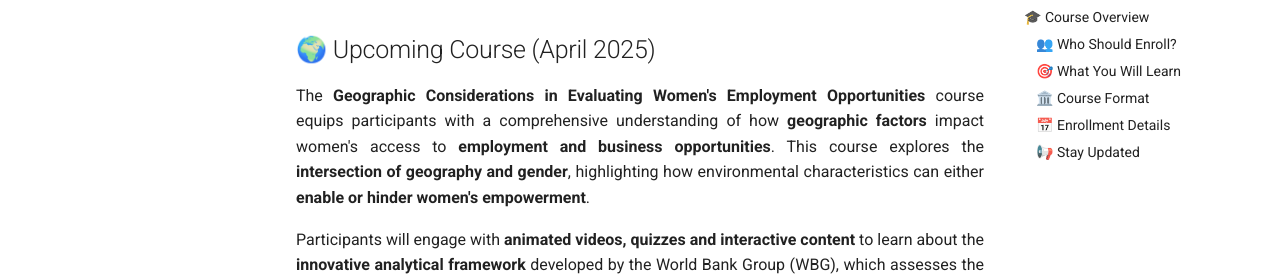
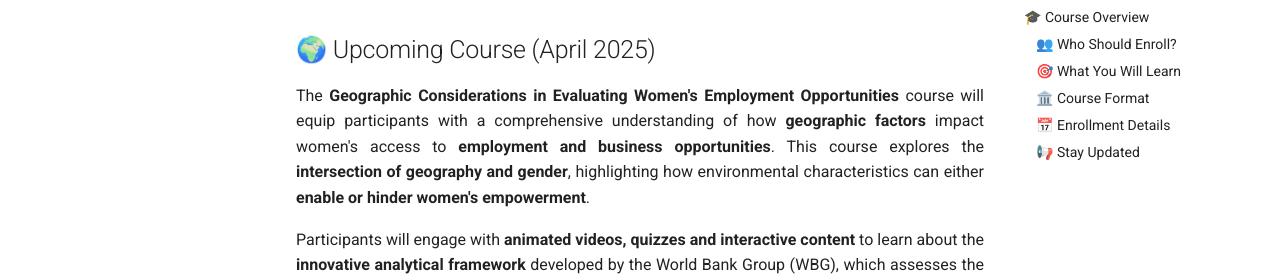
Before and after one commit to worldbank/GEEST, an MkDocs documentation site: the page built from docs/training.md, in a window 1280 px wide and 900 px high. Shown: the part 196-475 px from the top of the window. Built offline with MkDocs 1.6.1 and Material for MkDocs 9.7.7, drawn with Linux system fonts in a browser that asks for light colours.

Commit message:
QA checks

```diff
--- a/docs/training.md
+++ b/docs/training.md
@@ -3,7 +3,7 @@
 ## 🌍 Upcoming Course (April 2025)
 
 <p align="justify">
-The <strong>Geographic Considerations in Evaluating Women's Employment Opportunities</strong> course equips participants with a comprehensive understanding of how <strong>geographic factors</strong> impact women's access to <strong>employment and business opportunities</strong>. This course explores the <strong>intersection of geography and gender</strong>, highlighting how environmental characteristics can either <strong>enable or hinder women's empowerment</strong>.
+The <strong>Geographic Considerations in Evaluating Women's Employment Opportunities</strong> course will equip participants with a comprehensive understanding of how <strong>geographic factors</strong> impact women's access to <strong>employment and business opportunities</strong>. This course explores the <strong>intersection of geography and gender</strong>, highlighting how environmental characteristics can either <strong>enable or hinder women's empowerment</strong>.
 </p>
 
 <p align="justify">
```
Also changed, not shown: 1 other file.
